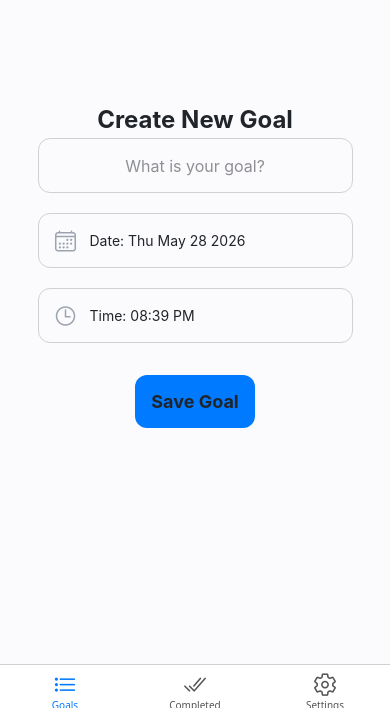
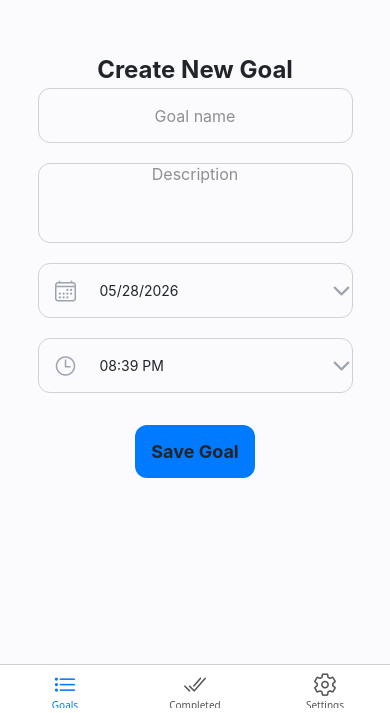
Before and after one commit to scotthancock03/CS451-project, a React Native app in the folder GoalTracker/: screen /AddEditGoal in a window 390 px wide. Shown: the part 131-844 px from the top of the page. Built offline with nearby package versions, Linux system fonts and the light colour scheme; what react-native-worklets would draw is missing.

Commit message:
Changes with not being able to put a past date in for a task, fixed the theme context so it remembers if it is dark or light mode, and added a description that is optional for the task

```diff
--- a/GoalTracker/src/components/GoalCard.js
+++ b/GoalTracker/src/components/GoalCard.js
@@ -4,17 +4,37 @@ import { useTheme } from '../context/ThemeContext';
 
 const GoalCard = ({ goal, onDelete, onEdit, onToggleComplete }) => {
   const { colors, isDark } = useTheme();
+  const cardBackgroundColor = isDark ? '#1C1C1E' : '#FFFFFF';
 
-  // Dark mode background updated to #1C1C1E for a deep, near-black aesthetic
-  const cardBackgroundColor = isDark ? '#1C1C1E' : '#FFFFFF';
+  // A clean check for the description
+  const hasDescription = goal.description && goal.description.trim().length > 0;
 
   return (
     <View style={[styles.card, { backgroundColor: cardBackgroundColor, borderColor: isDark ? '#333333' : colors.neutral }]}>
-      <View style={{ flex: 1 }}>
+
+      {/* Container for text - no fixed height or padding */}
+      <View style={{ flex: 1, marginRight: 10 }}>
         <Text style={{ color: isDark ? '#FFFFFF' : colors.text, fontSize: 16, fontWeight: '600' }}>
           {goal.title}
         </Text>
-        <Text style={{ color: isDark ? '#B0B0B0' : '#888888', fontSize: 12, marginTop: 4, fontWeight: 'bold' }}>
+
+        {/* Only render this block if description exists */}
+        {hasDescription && (
+          <Text style={{
+            color: isDark ? '#A0A0A0' : '#666666',
+            fontSize: 14,
+            marginTop: 4,
+            marginBottom: 4
+          }}>
+            {goal.description}
+          </Text>
+        )}
+
+        <Text style={{
+          color: isDark ? '#B0B0B0' : '#888888',
+          fontSize: 12,
+          fontWeight: 'bold'
+        }}>
           {new Date(goal.dueDate).toLocaleString([], {
             month: 'numeric',
             day: 'numeric',
@@ -25,6 +45,7 @@ const GoalCard = ({ goal, onDelete, onEdit, onToggleComplete }) => {
         </Text>
       </View>
 
+      {/* Buttons */}
       <View style={{ flexDirection: 'column', gap: 6 }}>
         <TouchableOpacity style={[styles.button, { backgroundColor: '#007AFF' }]} onPress={() => onEdit(goal)}>
           <Text style={styles.buttonText}>Edit</Text>
@@ -47,7 +68,7 @@ const styles = StyleSheet.create({
     borderRadius: 8,
     borderWidth: 1,
     flexDirection: 'row',
-    alignItems: 'center',
+    alignItems: 'center', // Changing back to 'center' helps align text with buttons
     justifyContent: 'space-between'
   },
   button: {
--- a/GoalTracker/src/context/ThemeContext.js
+++ b/GoalTracker/src/context/ThemeContext.js
@@ -1,6 +1,8 @@
-import React, { createContext, useState, useContext } from 'react';
+import React, { createContext, useState, useContext, useEffect } from 'react';
+import AsyncStorage from '@react-native-async-storage/async-storage';
 
 const ThemeContext = createContext();
+const THEME_STORAGE_KEY = '@app_theme_mode';
 
 const colors = {
   light: {
@@ -10,21 +12,49 @@ const colors = {
     secondary: '#9CA3AF'
   },
   dark: {
-    background: '#0F1217', // Focused Psychology Black
+    background: '#0F1217',
     text: '#FFFFFF',
-    neutral: '#6B7280',    // Track
-    secondary: '#374151'   // Charcoal Thumb (from image_e6ae29.png)
+    neutral: '#6B7280',
+    secondary: '#374151'
   }
 };
 
 export const ThemeProvider = ({ children }) => {
   const [isDark, setIsDark] = useState(false);
-  const toggleTheme = () => setIsDark(!isDark);
+  const [isLoading, setIsLoading] = useState(true);
+
+  // Load saved theme on mount
+  useEffect(() => {
+    const loadTheme = async () => {
+      try {
+        const savedTheme = await AsyncStorage.getItem(THEME_STORAGE_KEY);
+        if (savedTheme !== null) {
+          setIsDark(JSON.parse(savedTheme));
+        }
+      } catch (e) {
+        console.error('Failed to load theme', e);
+      } finally {
+        setIsLoading(false);
+      }
+    };
+    loadTheme();
+  }, []);
+
+  // Persist theme changes
+  const toggleTheme = async () => {
+    const newTheme = !isDark;
+    setIsDark(newTheme);
+    try {
+      await AsyncStorage.setItem(THEME_STORAGE_KEY, JSON.stringify(newTheme));
+    } catch (e) {
+      console.error('Failed to save theme', e);
+    }
+  };
 
   const themeColors = isDark ? colors.dark : colors.light;
 
   return (
-    <ThemeContext.Provider value={{ isDark, toggleTheme, colors: themeColors }}>
+    <ThemeContext.Provider value={{ isDark, toggleTheme, colors: themeColors, isLoading }}>
       {children}
     </ThemeContext.Provider>
   );
--- a/GoalTracker/src/screens/AddEditGoalScreen.js
+++ b/GoalTracker/src/screens/AddEditGoalScreen.js
@@ -18,42 +18,76 @@ const AddEditGoalScreen = () => {
   const isEditing = Boolean(editingGoal?.id);
 
   const [task, setTask] = useState('');
+  const [description, setDescription] = useState('');
   const [date, setDate] = useState(new Date());
+  const [dateStr, setDateStr] = useState('');
+  const [timeStr, setTimeStr] = useState('');
   const [showPicker, setShowPicker] = useState(false);
   const [pickerMode, setPickerMode] = useState('date');
 
+  const notify = (title, msg) => Platform.OS === 'web' ? window.alert(`${title}: ${msg}`) : Alert.alert(title, msg);
+
+  const updateStrings = (d) => {
+    setDateStr(d.toLocaleDateString('en-US', { month: '2-digit', day: '2-digit', year: 'numeric' }));
+    setTimeStr(d.toLocaleTimeString([], { hour: '2-digit', minute: '2-digit', hour12: true }));
+  };
+
+  const parseTimeInput = (timeString, baseDate) => {
+    const match = timeString.match(/(\d+):(\d+)\s*(AM|PM|am|pm)/i);
+    if (!match) return null;
+    let [_, hh, mm, ampm] = match;
+    hh = parseInt(hh);
+    mm = parseInt(mm);
+    if (ampm.toLowerCase() === 'pm' && hh < 12) hh += 12;
+    if (ampm.toLowerCase() === 'am' && hh === 12) hh = 0;
+    const newDate = new Date(baseDate);
+    newDate.setHours(hh, mm, 0, 0);
+    return newDate;
+  };
+
   useEffect(() => {
-    if (editingGoal) {
-      setTask(editingGoal.title || '');
-      setDate(editingGoal.dueDate ? new Date(editingGoal.dueDate) : new Date());
-    }
+    const d = editingGoal ? new Date(editingGoal.dueDate) : new Date();
+    setTask(editingGoal?.title || '');
+    setDescription(editingGoal?.description || '');
+    setDate(d);
+    updateStrings(d);
   }, [editingGoal]);
 
-  const showMode = (currentMode) => {
-    Keyboard.dismiss();
-    setPickerMode(currentMode);
-    setShowPicker(true);
+  const onBlurDate = () => {
+    const parts = dateStr.split('/');
+    if (parts.length === 3) {
+      const newDate = new Date(date);
+      newDate.setFullYear(parseInt(parts[2]), parseInt(parts[0]) - 1, parseInt(parts[1]));
+      setDate(newDate);
+      updateStrings(newDate);
+    }
+  };
+
+  const onBlurTime = () => {
+    const newDate = parseTimeInput(timeStr, date);
+    if (newDate) { setDate(newDate); updateStrings(newDate); }
   };
 
   const onChange = (event, selectedDate) => {
-    setShowPicker(Platform.OS === 'ios');
-    if (selectedDate) setDate(selectedDate);
+    setShowPicker(false);
+    if (selectedDate) { setDate(selectedDate); updateStrings(selectedDate); }
   };
 
   const handleSave = async () => {
-    if (task.trim() === '') {
-      Alert.alert('Error', 'Please enter a goal name');
-      return;
-    }
+    if (!task.trim()) return notify('Error', 'Please enter a goal name');
+
+    const finalDate = parseTimeInput(timeStr, date) || date;
+    if (finalDate.getTime() <= new Date().getTime()) return notify('Invalid Date', 'Goal must be in the future');
 
     const payload = {
-      id: editingGoal?.id || Date.now().toString(),
-      title: task.trim(),
-      dueDate: date.toISOString(),
-      completed: editingGoal?.completed ?? false,
-      createdAt: editingGoal?.createdAt || new Date().toISOString(),
+        ...editingGoal,
+        id: editingGoal?.id || Date.now().toString(),
+        title: task.trim(),
+        description: description.trim(),
+        dueDate: finalDate.toISOString(),
+        completed: editingGoal?.completed ?? false,
+        createdAt: editingGoal?.createdAt || new Date().toISOString()
     };
-
     isEditing ? await updateGoal(payload) : await addGoal(payload);
     navigation.goBack();
   };
@@ -61,42 +95,26 @@ const AddEditGoalScreen = () => {
   return (
     <View style={[styles.container, { justifyContent: 'center', alignItems: 'center' }]}>
       <Text style={styles.header}>{isEditing ? 'Edit Goal' : 'Create New Goal'}</Text>
+      <TextInput style={styles.input} placeholder="Goal name" placeholderTextColor={colors.text + '80'} value={task} onChangeText={setTask} />
+      <TextInput style={[styles.input, { height: 80 }]} placeholder="Description" placeholderTextColor={colors.text + '80'} value={description} onChangeText={setDescription} multiline />
 
-      <TextInput
-        style={styles.input}
-        placeholder="What is your goal?"
-        placeholderTextColor={colors.text + '80'}
-        value={task}
-        onChangeText={setTask}
-      />
-
-      <Pressable style={styles.inputWithIcon} onPress={() => showMode('date')}>
+      <Pressable style={styles.inputWithIcon} onPress={() => { setPickerMode('date'); setShowPicker(true); }}>
         <Ionicons name="calendar-outline" size={24} color={colors.secondary} />
-        <Text style={{ color: colors.text, flex: 1 }}>Date: {date.toDateString()}</Text>
+        <TextInput style={{ color: colors.text, flex: 1, marginLeft: 10 }} value={dateStr} onChangeText={setDateStr} onBlur={onBlurDate} placeholder="MM/DD/YYYY" />
+        <Ionicons name="chevron-down" size={24} color={colors.secondary} />
       </Pressable>
 
-      <Pressable style={styles.inputWithIcon} onPress={() => showMode('time')}>
+      <Pressable style={styles.inputWithIcon} onPress={() => { setPickerMode('time'); setShowPicker(true); }}>
         <Ionicons name="time-outline" size={24} color={colors.secondary} />
-        <Text style={{ color: colors.text, flex: 1 }}>
-          Time: {date.toLocaleTimeString([], { hour: '2-digit', minute: '2-digit' })}
-        </Text>
+        <TextInput style={{ color: colors.text, flex: 1, marginLeft: 10 }} value={timeStr} onChangeText={setTimeStr} onBlur={onBlurTime} placeholder="HH:MM AM/PM" />
+        <Ionicons name="chevron-down" size={24} color={colors.secondary} />
       </Pressable>
 
-      <Pressable
-        style={[styles.button, { backgroundColor: '#007AFF' }]}
-        onPress={handleSave}
-      >
+      <Pressable style={[styles.button, { backgroundColor: '#007AFF' }]} onPress={handleSave}>
         <Text style={styles.buttonText}>{isEditing ? 'Update Goal' : 'Save Goal'}</Text>
       </Pressable>
 
-      {showPicker && (
-        <DateTimePicker
-          value={date}
-          mode={pickerMode}
-          display={Platform.OS === 'ios' ? 'spinner' : 'default'}
-          onChange={onChange}
-        />
-      )}
+      {showPicker && <DateTimePicker value={date} mode={pickerMode} display="default" onChange={onChange} />}
     </View>
   );
 };
--- a/GoalTracker/src/screens/CompletedTasksScreen.js
+++ b/GoalTracker/src/screens/CompletedTasksScreen.js
@@ -12,7 +12,11 @@ const CompletedTasksScreen = () => {
   const { colors } = useTheme();
   const styles = getGlobalStyles(colors);
 
-  const completedGoals = useMemo(() => goals.filter((g) => g.completed), [goals]);
+  const completedGoals = useMemo(() => {
+    return goals
+      .filter((g) => g.completed)
+      .sort((a, b) => new Date(a.dueDate) - new Date(b.dueDate));
+  }, [goals]);
 
   if (isLoading) return <View style={[styles.container, styles.centered]}><ActivityIndicator size="large" color={colors.text} /></View>;
 
--- a/GoalTracker/src/screens/DashboardScreen.js
+++ b/GoalTracker/src/screens/DashboardScreen.js
@@ -11,7 +11,12 @@ export default function DashboardScreen() {
   const { goals, isLoading, deleteGoal, toggleComplete } = useGoals();
   const { colors } = useTheme();
   const styles = getGlobalStyles(colors);
-  const activeGoals = useMemo(() => goals.filter((g) => !g.completed), [goals]);
+
+  const activeGoals = useMemo(() => {
+    return goals
+      .filter((g) => !g.completed)
+      .sort((a, b) => new Date(a.dueDate) - new Date(b.dueDate));
+  }, [goals]);
 
   if (isLoading) {
     return (
@@ -40,7 +45,6 @@ export default function DashboardScreen() {
         }
       />
 
-      {/* Add New Goal button with primary blue color override */}
       <Pressable
         style={[styles.button, { backgroundColor: '#007AFF' }]}
         onPress={() => navigation.navigate('AddEditGoal')}
```
Also changed, not shown: GoalTracker/src/hooks/useTheme.js (deleted).
